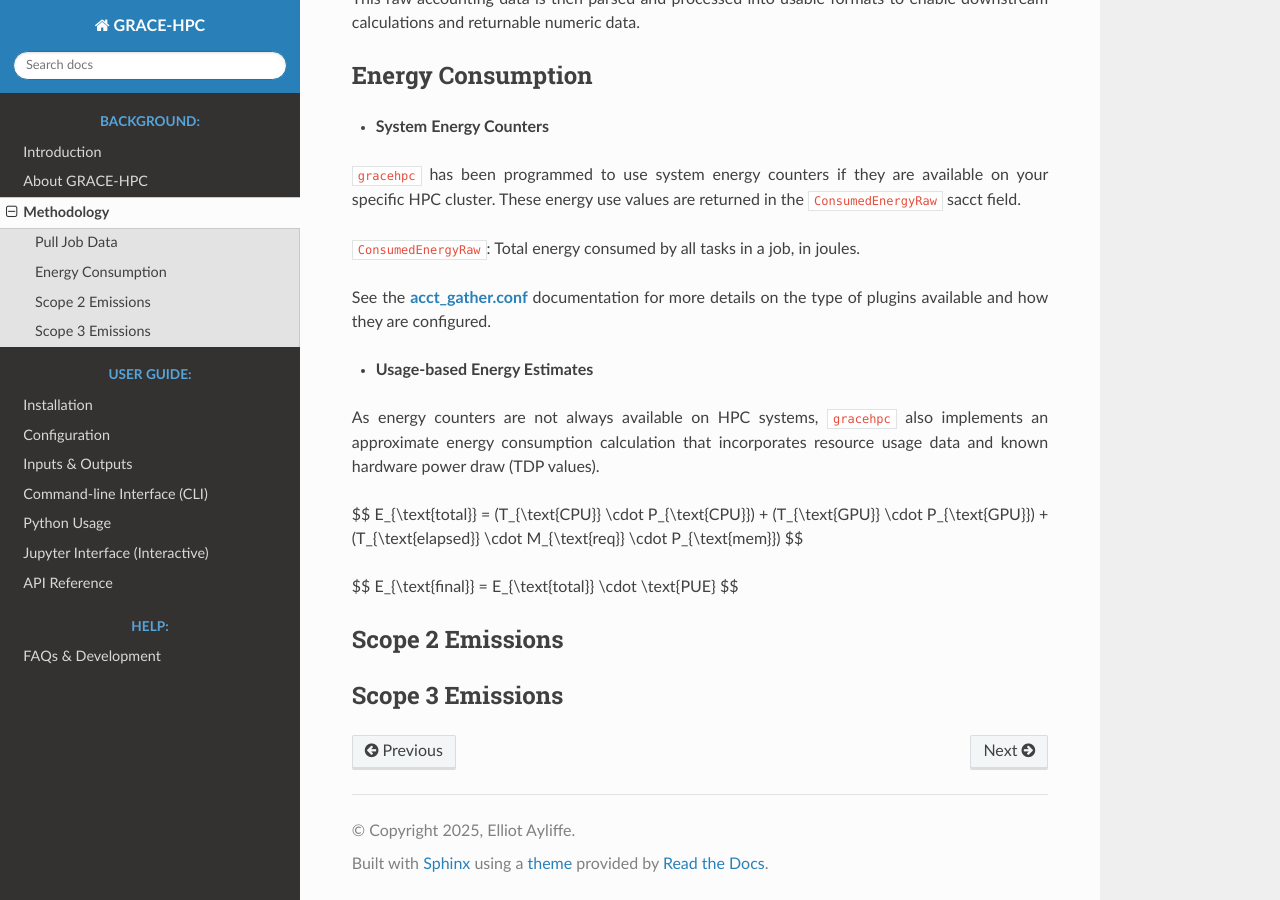
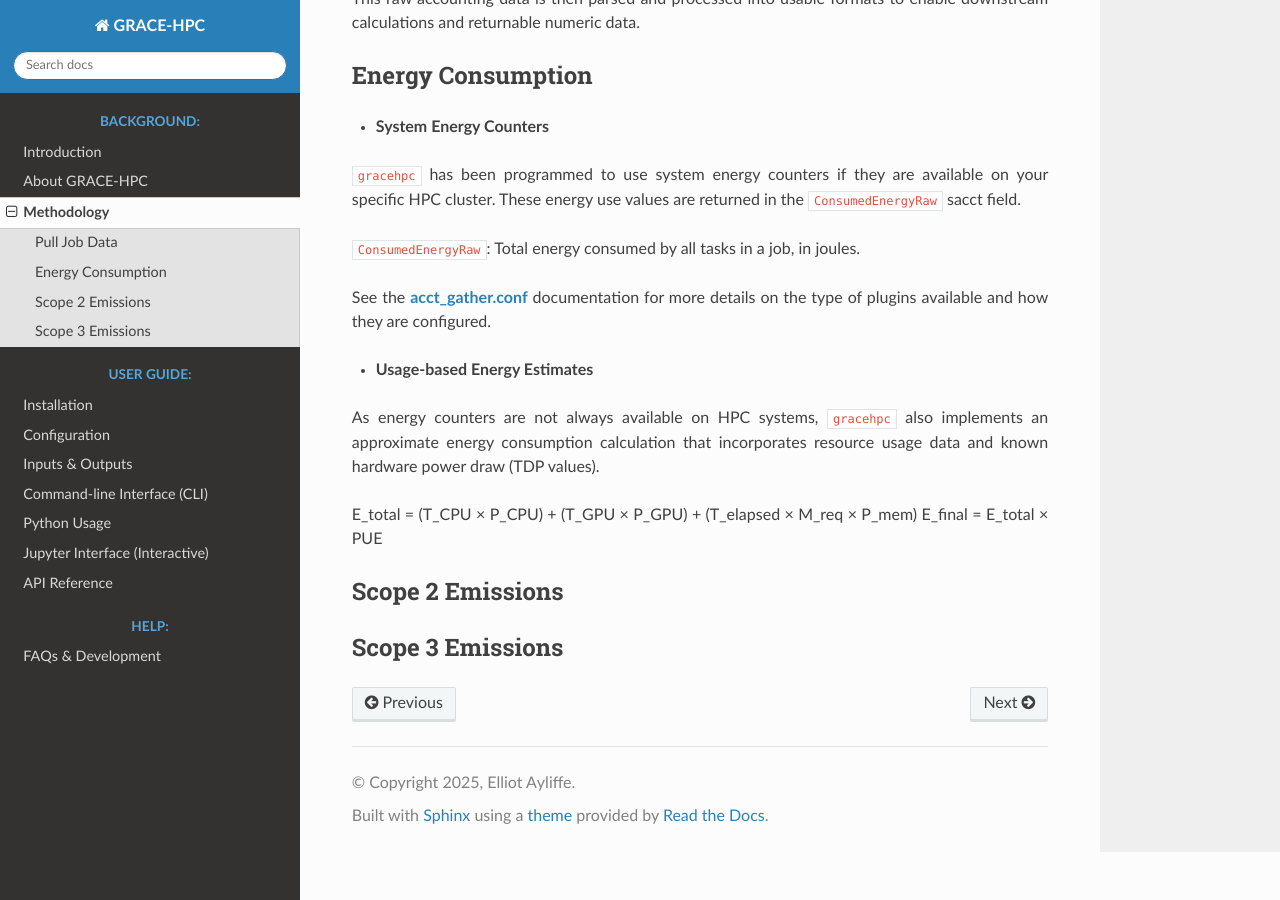
Before and after one commit to Elliot-Ayliffe/GRACE-HPC, a Sphinx documentation site: the page built from docs/methodology.md, in a window 1280 px wide and 900 px high, scrolled down 571 px. Built offline with Sphinx 7.4.7 and the Read the Docs theme 3.1.0, drawn with Linux system fonts in a browser that asks for light colours.

Commit message:
Update methodology.md

```diff
--- a/docs/methodology.md
+++ b/docs/methodology.md
@@ -37,13 +37,8 @@ As energy counters are not always available on HPC systems, `gracehpc` also impl
 
 
 
-$$
-E_{\text{total}} = (T_{\text{CPU}} \cdot P_{\text{CPU}}) + (T_{\text{GPU}} \cdot P_{\text{GPU}}) + (T_{\text{elapsed}} \cdot M_{\text{req}} \cdot P_{\text{mem}})
-$$
-
-$$
-E_{\text{final}} = E_{\text{total}} \cdot \text{PUE}
-$$
+E_total = (T_CPU × P_CPU) + (T_GPU × P_GPU) + (T_elapsed × M_req × P_mem)
+E_final = E_total × PUE
 
 
 
```
